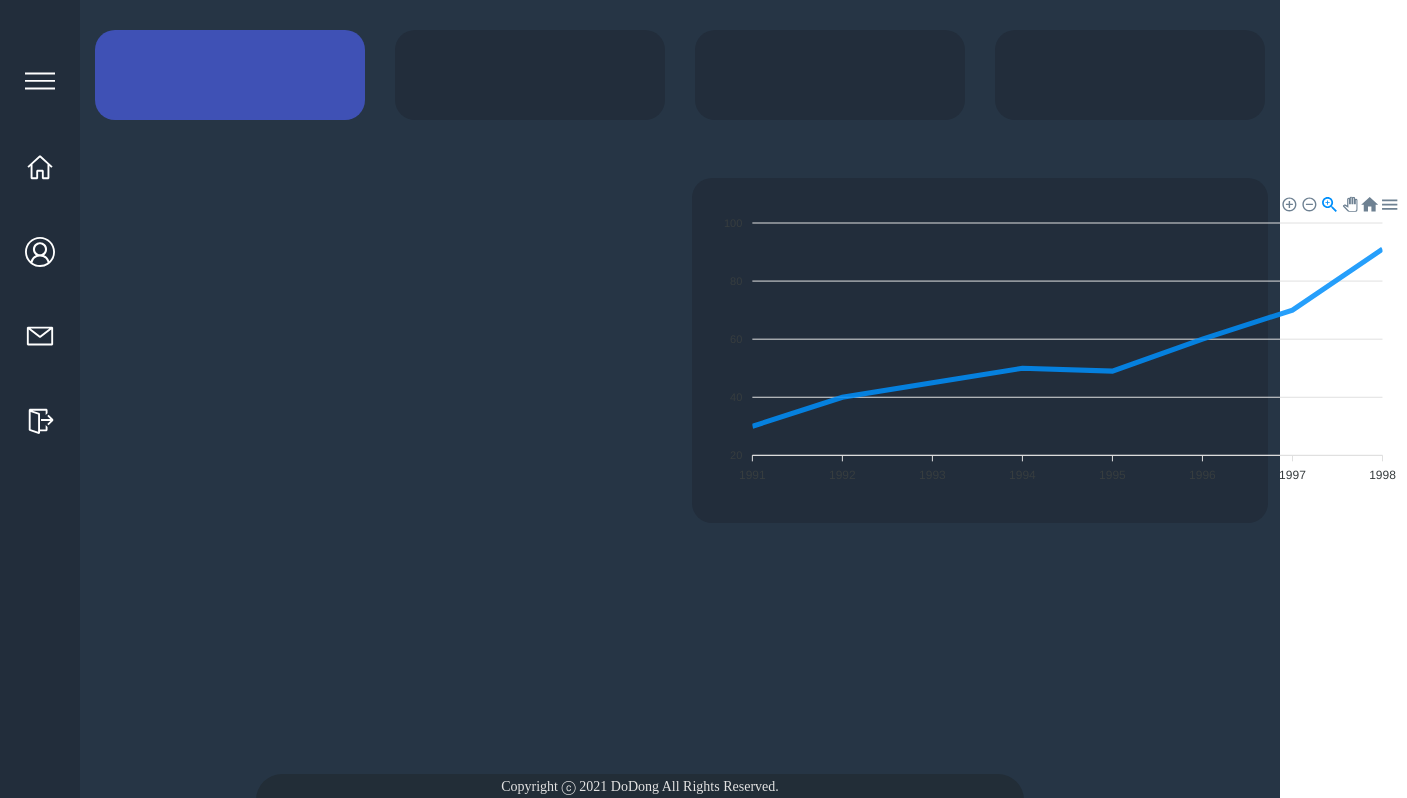
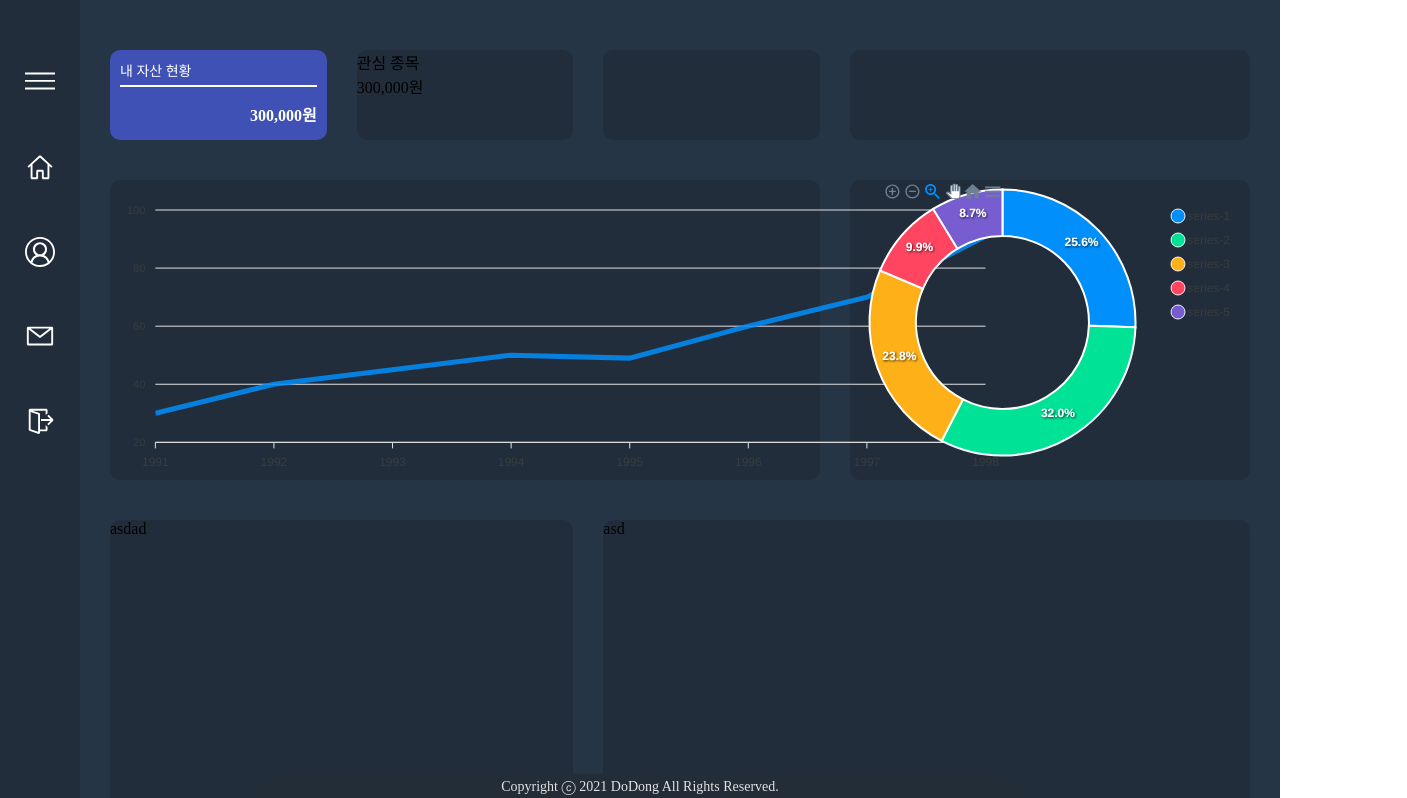
Before and after one commit to qkrdkwl9090/web_Pot1, a React (Create React App) app: page / in a window 1280 px wide. Shown: the top 798 px of the page, 1407 px wide, since content can reach past the window. Built offline with nearby package versions, Linux system fonts and the light colour scheme.

Commit message:
그리드 내용추가

```diff
--- a/src/pages/Home.js
+++ b/src/pages/Home.js
@@ -1,7 +1,7 @@
 import React from 'react';
 import "../scss/home.scss";
 import Chart from "react-apexcharts";
-
+import bit from "../images/bitcoin.svg";
 function home(){
     const state =   {
         options: {
@@ -21,23 +21,59 @@ function home(){
           }
         ]
       };
+
+      const state2 = {
+        options: {},
+        series: [44, 55, 41, 17, 15],
+        labels: ['A', 'B', 'C', 'D', 'E']
+      }
     return(
         <div className="home-wrap">
-            <div className="topCon myWallet itemChild1"></div>
-            <div className="topCon itemChild2"></div>
+          <div className="grid-wrap">
+              <div className="topCon myWallet itemChild1">
+                <div className="walletCon">
+                    내 자산 현황
+                    <div className="coutour"></div>
+                    <div className="price">300,000원</div>
+                </div>
+              </div>
+              <div className="topCon itemChild2">
+                <div className="walletCon">
+                    관심 종목
+                    <div className="coutour"></div>
+                    <div className="price">300,000원</div>
+                </div>
+              </div>
               <div className="topCon itemChild3"></div>
               <div className="topCon itemChild4"></div>
               <div className="chartCon">
                   <Chart
                       options={state.options}
                       series={state.series}
-                    width="700"
+                      width="900"
                       height="300"
                       type="line"
                       color={state.color}
                   />
               </div>
+              <div className="chartCon2">
+                  <Chart
+                      options={state2.options}
+                      series={state2.series}
+                      width="400"
+                      height="300"
+                      type="donut"
 
+                  />
+              </div>
+              <div className="rank">
+asdad
+              </div>
+
+              <div className="rank2">
+asd
+              </div>
+            </div>
         </div>
     )
 }
--- a/src/scss/NavBar.scss
+++ b/src/scss/NavBar.scss
@@ -70,7 +70,7 @@
     padding:10% 0;
     border: none;
     height:100%;
-    background-color: #222d3b;
+    background-color: #323d4b;
     ul{
         margin: 0 auto;
         .nav-text{
@@ -98,7 +98,7 @@
             }
             &:hover{
 
-                 background-color:darken(#222d3b,10%);
+                 background-color:darken(#323d4b,10%);
             }
         }
     }
--- a/src/scss/home.scss
+++ b/src/scss/home.scss
@@ -2,27 +2,52 @@
     background-color: #263545;
     margin-left:80px;
     height:100%;
+    .grid-wrap{
         display: grid;
         grid-template-columns: repeat(4, 1fr);
-    grid-template-rows: 150px 400px auto;
+        grid-template-rows: 140px 300px 400px;
         grid-auto-flow: dense;
         align-items: center;
         justify-items: center;
+        column-gap: 30px;
+        row-gap: 40px;
+        margin: 0 30px;
         .itemChild1{grid-column: 1}
         .itemChild2{grid-column: 2}
         .itemChild3{grid-column: 3}
         .itemChild4{grid-column: 4}
         .topCon{
+            margin-top:50px;
             background-color: #222d3b;
-        border-radius: 20px;
-        width:90%;
-        height:90px;
+            border-radius: 10px;
+            width:100%;
+            // padding:15px;
+            height: 90px;
             &:hover{
                 background-color:lighten(#222d3b,10%)
             }
         }
         .myWallet{
             background-color: #3f51b5;
+            .walletCon{
+                margin:10px;
+                color:white;
+                font-size:14px;
+                    .coutour{
+                    height:1px;
+                    background-color :white;
+                    margin: 5px 0;
+                    height:2px;
+                }
+                .price{
+                    margin-top: 15px;
+                    text-align: right;
+                    font-size:16px;
+                    font-weight: bold;
+                }
+
+            }
+
 
             &:hover{
                 background-color:lighten(#3f51b5,10%)
@@ -31,15 +56,58 @@
 
 
         .chartCon{
+            grid-column: 1 / span 3;
+            grid-row: 2;
+
+            width:100%;
+            // width: 92%;
+            background-color: #222d3b;
+            border-radius: 10px;
+            height:100%;
+            div{
+                margin:0 auto;
+            }
+        }
+        .chartCon2{
+            grid-column: 4;
+            grid-row: 2;
+
+            width:100%;
+            height:100%;
+            // width: 92%;
+            background-color: #222d3b;
+            border-radius: 10px;
+            div{
+                margin:0 auto;
+            }
+        }
+        .rank{
+            grid-column: 1 / span 2;
+            grid-row: 3;
+
+            width:100%;
+            height:100%;
+            // width: 92%;
+            background-color: #222d3b;
+            border-radius: 10px;
+            div{
+                margin:0 auto;
+            }
+        }
+
+        .rank2{
             grid-column: 3 / span 2;
-        grid-row: 2;
-        margin:30px;
-        padding:15px;
-        width: 91%;
+            grid-row: 3;
+
+            width:100%;
+            height:100%;
+            // width: 92%;
             background-color: #222d3b;
-        border-radius: 20px;
+            border-radius: 10px;
             div{
                 margin:0 auto;
             }
         }
     }
+
+}
```
Also changed, not shown: src/images/bitcoin.svg (added), 1 other file (tests, documents, lock files or other folders). Lines whose indentation alone changed are shown as unchanged.
